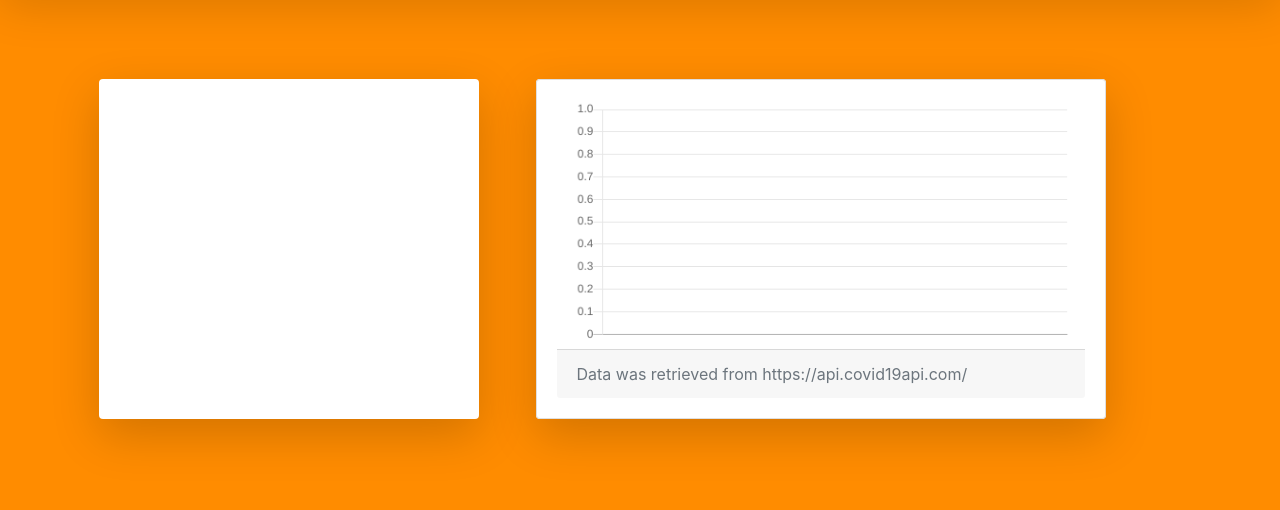
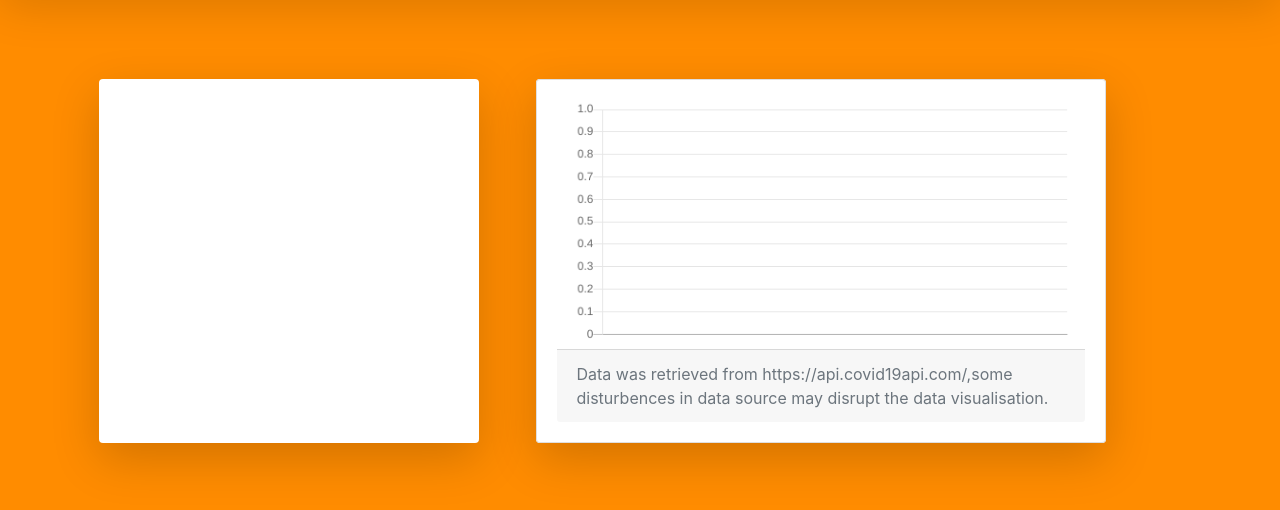
Before and after one commit to berkomeratay/berkomeratay.github.io, a plain HTML site: page index.html in a window 1280 px wide. Shown: the part 54-564 px from the top of the page. Drawn offline with nearby package versions, Linux system fonts and the light colour scheme; no server answers.

Commit message:
Update index.html

```diff
--- a/index.html
+++ b/index.html
@@ -103,7 +103,7 @@
                     <div class="card-body">
                         <canvas id="myCanvas" class="container"></canvas>
                         <div class="card-footer text-muted">
-                            Data was retrieved from https://api.covid19api.com/
+                            Data was retrieved from https://api.covid19api.com/,some disturbences in data source may disrupt the data visualisation.
                           </div>
 
                     </div>
```
